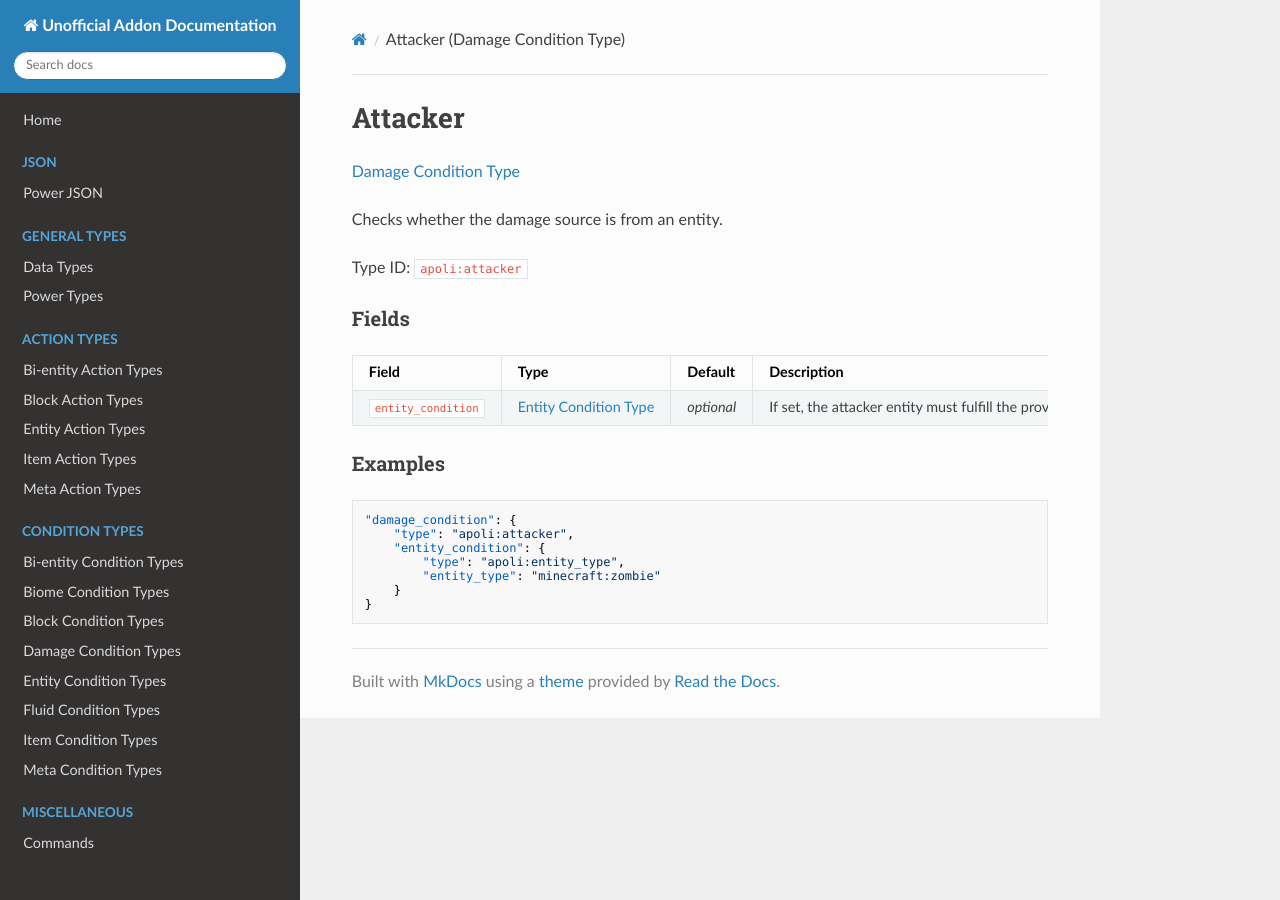
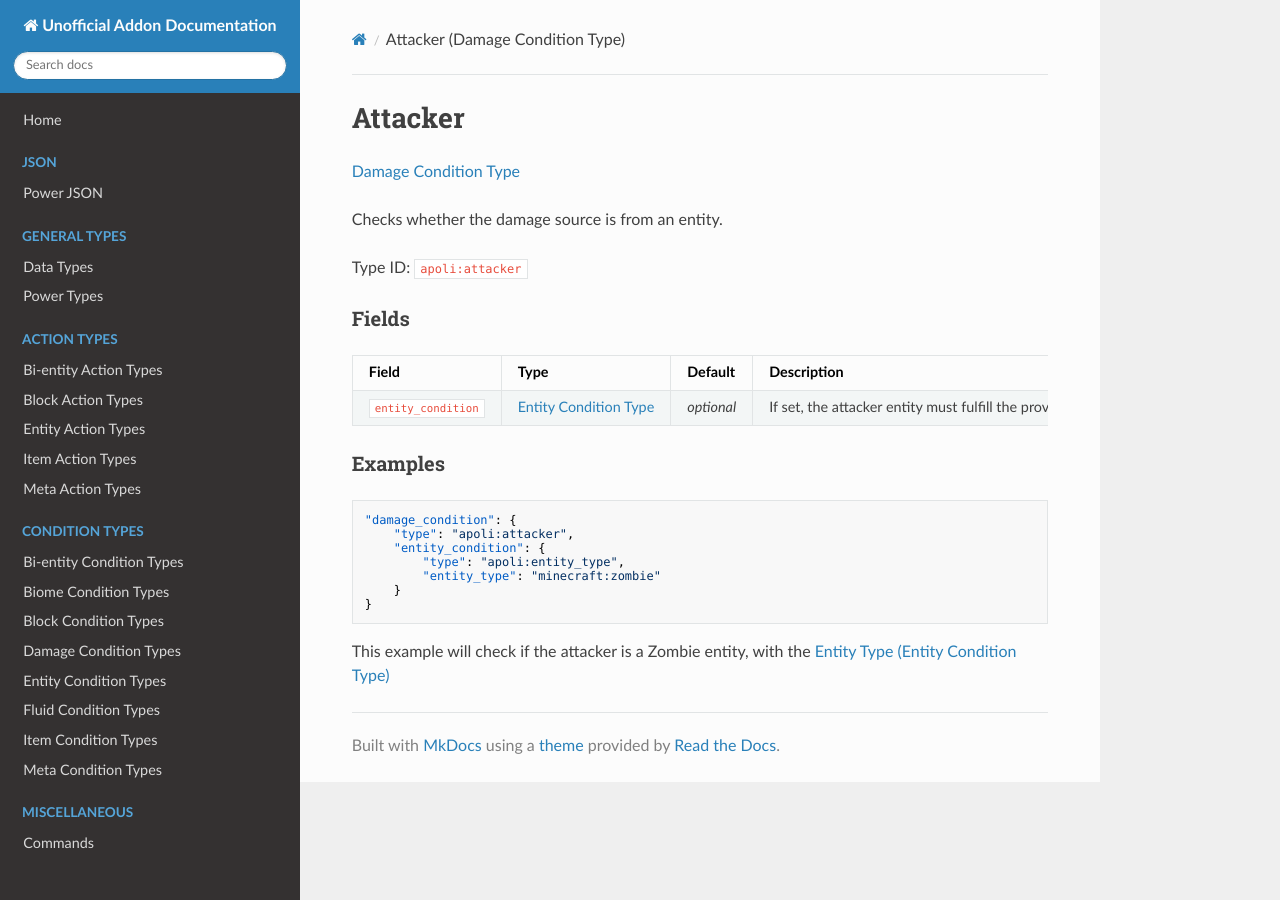
Before and after one commit to apace100/origins-docs, an MkDocs documentation site: the page built from docs/types/damage_condition_types/attacker.md, in a window 1280 px wide. Built offline with MkDocs 1.6.1, drawn with Linux system fonts in a browser that asks for light colours; nearby versions of some CDN libraries.

Commit message:
Merged Stuff

````diff
--- a/docs/types/damage_condition_types/attacker.md
+++ b/docs/types/damage_condition_types/attacker.md
@@ -30,3 +30,5 @@ Field  | Type | Default | Description
     }
 }
 ```
+
+This example will check if the attacker is a Zombie entity, with the [Entity Type (Entity Condition Type)](../entity_condition_types/entity_type.md)
````
